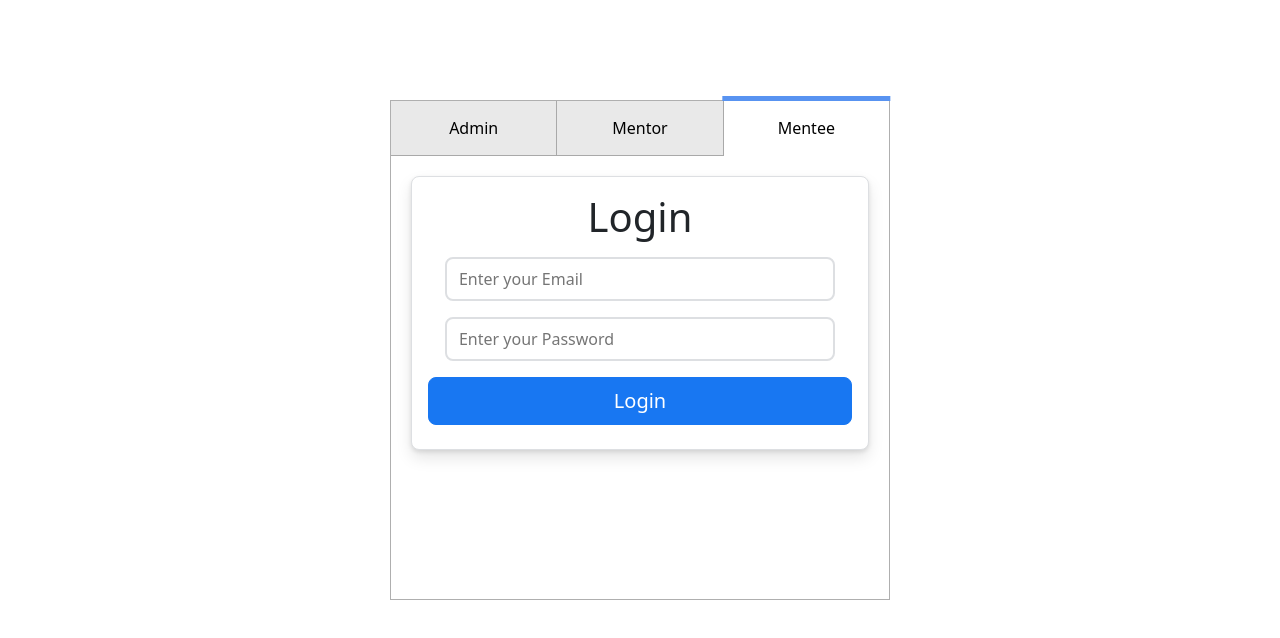
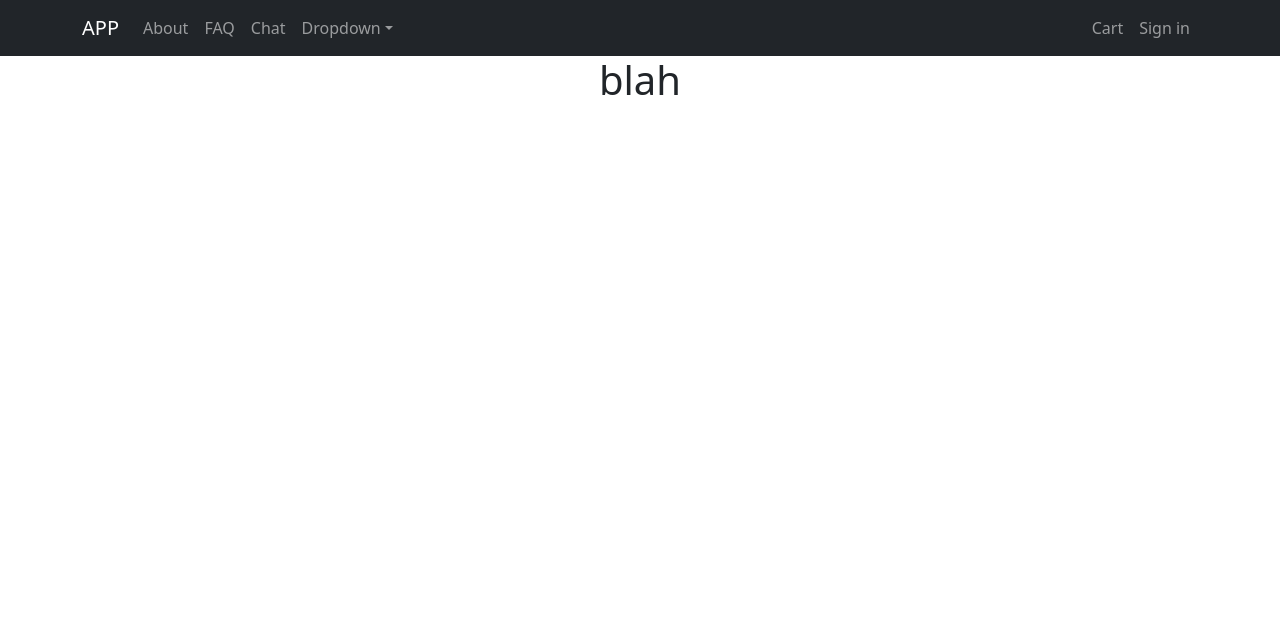
Before and after one commit to jsv1604/CFG-NANASU, a React (Create React App) app in the folder frontend/canasu/: page /admin in a window 1280 px wide. Before the commit this address led to /login. Shown: the top 638 px of the page. Built offline with nearby package versions, Linux system fonts and the light colour scheme.

Commit message:
cors error resolved

```diff
--- a/frontend/canasu/src/App.js
+++ b/frontend/canasu/src/App.js
@@ -14,6 +14,7 @@ import Tabs from "./components/Tabs";
 import Admin from "./admin/admin";
 import { serviceGet } from "./utils/api";
 import ProtectedRoute from "./wrapper/ProtectedRoute";
+import { Toaster } from "react-hot-toast";
 
 function App() {
 
@@ -21,14 +22,16 @@ function App() {
 
   return (
     <div className="App">
+      <Toaster/>
       <Router>
 
       <Routes>
 
             <Route path="/" element={<LandingPage  />}/>
             <Route path="/login" element={<Tabs  />}/>
-            <Route path="/admin" element={<ProtectedRoute><AdminWrapper /></ProtectedRoute>}>
-              <Route index element={<Navigate to="/admin/batches"/>}/>
+            {/* <Route path="/admin" element={<ProtectedRoute type={`admin`}><AdminWrapper /></ProtectedRoute>}> */}
+            <Route path="/admin" element={<AdminWrapper />}>
+              <Route index element={<h1>blah</h1>}/>
                 <Route path="batches" element={<h1>blah</h1>}/>
               </Route>
             {/* <Route path="/batches" element={<Batches />}/> */}
--- a/frontend/canasu/src/components/Login.js
+++ b/frontend/canasu/src/components/Login.js
@@ -3,6 +3,8 @@ import "../styles/login.css";
 import axios from "axios"
 import { useNavigate } from "react-router-dom"
 import "bootstrap/dist/css/bootstrap.min.css";
+import { servicePost } from "../utils/api";
+import { toast } from "react-hot-toast";
 
 export default function Login({type}) {
 
@@ -27,19 +29,13 @@ export default function Login({type}) {
   const login = async() => {
     console.log(user)
     try {
-      await axios.post("http://localhost:5000/login", user)
-      .then(res => {
-          alert(res.data.message)
-          if(res.data.user)
-          {
-            navigate("/login")
-            // console.log(res.data.user)
-          }
-
-      })
-
+      const t = type===1 ? "admin" : type===2 ? "mentor" : "student"
+      const {token, user: profile} = await servicePost(`/auth/${t}/signin`, {...user})
+      localStorage.setItem('token', token);
+      localStorage.setItem('type', t);
+      navigate(`/${t}`);
     } catch (error) {
-
+      toast.error(error?.data?.message)
     }
 }
   return (
--- a/frontend/canasu/src/utils/api.js
+++ b/frontend/canasu/src/utils/api.js
@@ -6,7 +6,7 @@ const TEST_MODE = window.location.href.includes("localhost")? true : false;
 export const servicePost = async (path, payload, headers = null) => {
     return new Promise((resolve, reject) => {
         axios
-            .post(`localhost:4000${path}`, payload, {
+            .post(`http://localhost:4000${path}`, payload, {
                 headers: headers,
             })
             .then(function (response) {
@@ -21,7 +21,7 @@ export const servicePost = async (path, payload, headers = null) => {
 export const serviceGet = async (path, headers) => {
     return new Promise((resolve, reject) => {
         axios
-            .get(`localhost:4000${path}`, {
+            .get(`http://localhost:4000${path}`, {
                 headers: headers
             })
             .then(function (response) {
@@ -36,7 +36,7 @@ export const serviceGet = async (path, headers) => {
 export const servicePut = async (path, payload, headers = null) => {
     return new Promise((resolve, reject) => {
         axios
-            .put(`localhost:4000${path}`, payload, {
+            .put(`http://localhost:4000${path}`, payload, {
                 headers: headers,
             })
             .then(function (response) {
@@ -51,7 +51,7 @@ export const servicePut = async (path, payload, headers = null) => {
 export const serviceDelete = async (path, headers) => {
     return new Promise((resolve, reject) => {
         axios
-            .delete(`localhost:4000${path}`, {
+            .delete(`http://localhost:4000${path}`, {
                 headers: headers
             })
             .then(function (response) {
--- a/frontend/canasu/src/wrapper/ProtectedRoute.js
+++ b/frontend/canasu/src/wrapper/ProtectedRoute.js
@@ -7,12 +7,13 @@ const ProtectedRoute = (props) => {
     const navigate = useNavigate();
     useEffect(() => {
         const func = async()=>{
-          if(localStorage.getItem('token') && localStorage.getItem('type')){
+          if(localStorage.getItem('token') ){
             try {
-                const {user, success} = await serviceGet(`/auth/${localStorage.getItem('type')}/verify`,{
+                const {user, success} = await serviceGet(`/auth/${props.type}/verify`,{
                     auth:  `bearer ${localStorage.getItem('token')}`
                 })
 
+                if(success) return props.children;
             } catch (error) {
                 navigate('/login');
             }
@@ -20,8 +21,6 @@ const ProtectedRoute = (props) => {
         }
         func();
       }, [])
- if(success) return props.children;
- return <Navigate to="/login"/>
 }
 
 export default ProtectedRoute
```
Also changed, not shown: 2 other files (tests, documents, lock files or other folders).
